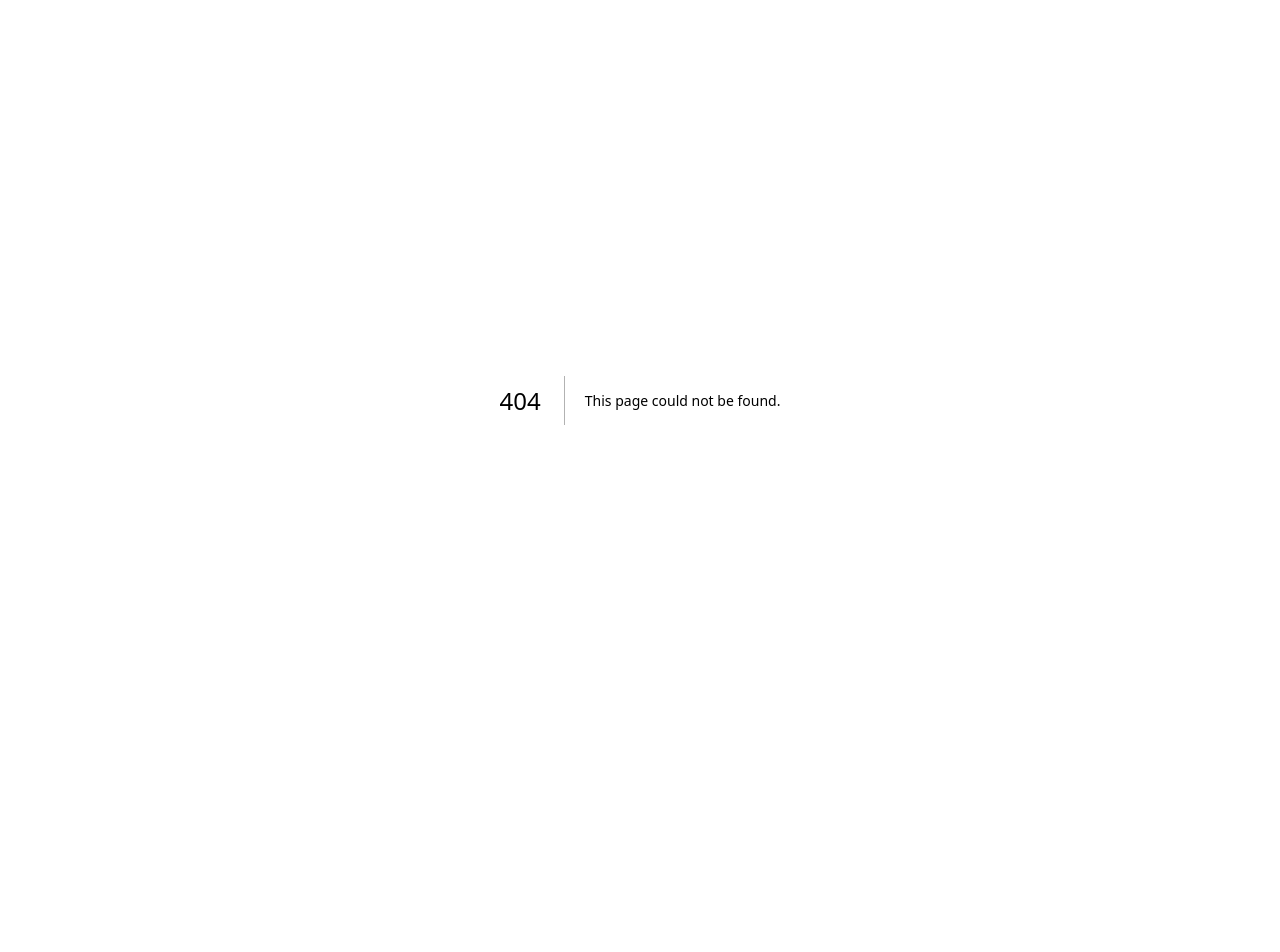
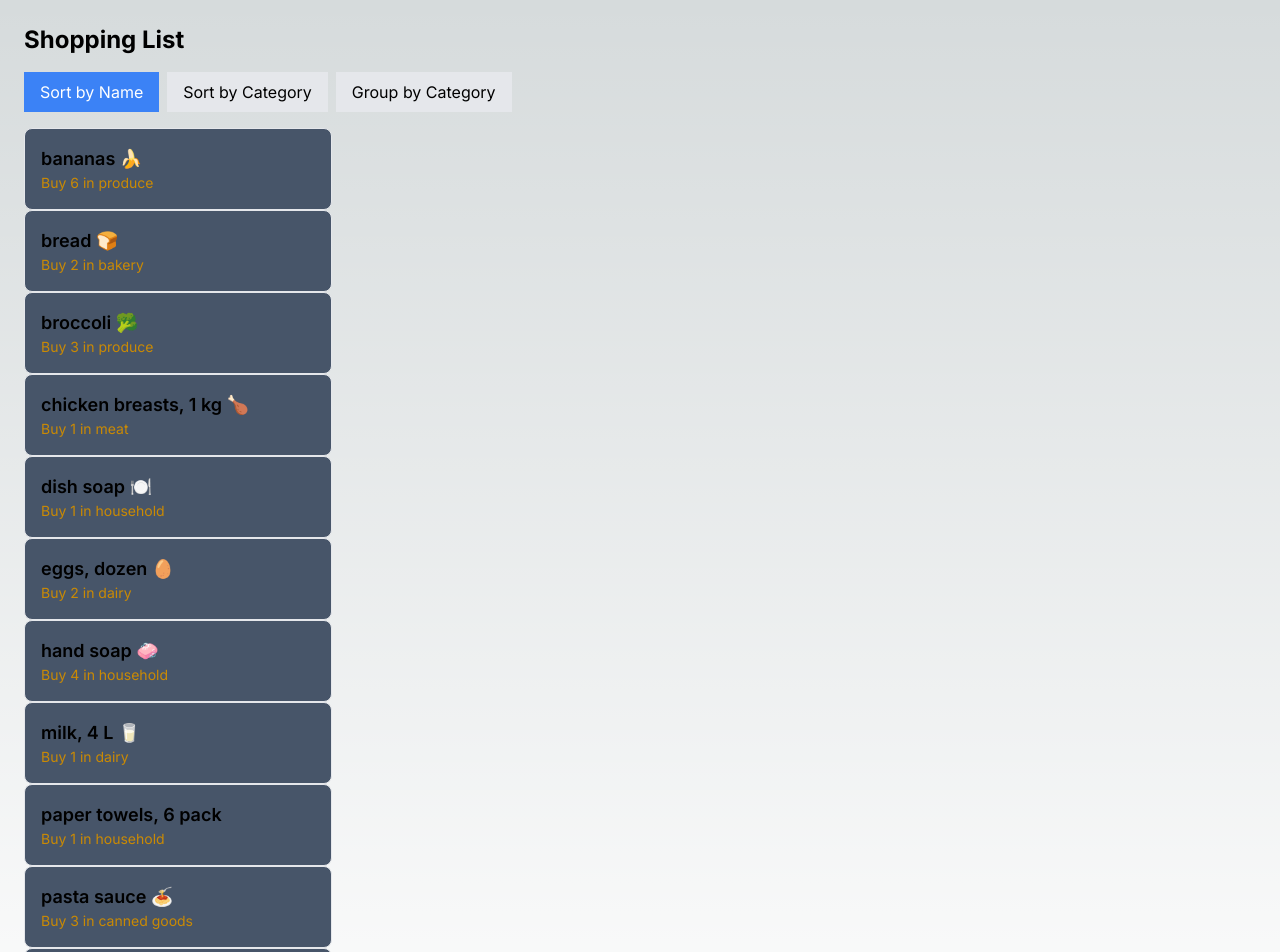
Before and after one commit to chrisboyle3/cprg306-assignments, a Next.js app: page /week-5 in a window 1280 px wide. Before the commit this address had no page. Shown: the top 952 px of the page. Before the commit the page ends 800 px from the top, so only its background shows below. Built offline with nearby package versions, Linux system fonts and the light colour scheme.

Commit message:
week-5 commits

```diff
--- a/app/page.js
+++ b/app/page.js
@@ -6,6 +6,7 @@ export default function Home() {
     const weekTwo = "http://localhost:3000/week-2";
     const weekThree = "http://localhost:3000/week-3";
     const weekFour = "http://localhost:3000/week-4";
+    const weekFive = "http://localhost:3000/week-5";
 
     return (
       <main>
@@ -22,6 +23,9 @@ export default function Home() {
           <div className="text-lg mx-5">
           <Link href={weekFour}>Week-4</Link>
           </div>
+          <div className="text-lg mx-5">
+          <Link href={weekFive}>Week-5</Link>
+          </div>
         </div>
       </main>
     );
--- /dev/null
+++ b/app/week-5/item-list.js
@@ -0,0 +1,78 @@
+import React from 'react';
+import Item from './item';
+import { useState } from 'react';
+import items from './items.json';
+
+const ItemList = () => {
+    const [sortBy, setSortBy] = useState('name');
+
+    const sortedItems = [...items].sort((a, b) => {
+      if (sortBy === 'name') {
+        return a.name.localeCompare(b.name);
+      } else if (sortBy === 'category') {
+        return a.category.localeCompare(b.category);
+      }
+      return 0;
+    });
+
+    const groupByCategory = () => {
+      const grouped = items.reduce((acc, item) => {
+        (acc[item.category] = acc[item.category] || []).push(item);
+        return acc;
+      }, {});
+
+      return Object.keys(grouped).sort().map(category => (
+        <div key={category}>
+          <h2 className="capitalize font-bold mt-4">{category}</h2>
+          <ul>
+            {grouped[category].sort((a, b) => a.name.localeCompare(b.name)).map(item => (
+              <Item
+                key={item.id}
+                name={item.name}
+                quantity={item.quantity}
+                category={item.category}
+              />
+            ))}
+          </ul>
+        </div>
+      ));
+    };
+
+    return (
+      <div>
+        <div className="mb-4">
+          <button
+            onClick={() => setSortBy('name')}
+            className={`px-4 py-2 mr-2 ${sortBy === 'name' ? 'bg-blue-500 text-white' : 'bg-gray-200'}`}>
+            Sort by Name
+          </button>
+          <button
+            onClick={() => setSortBy('category')}
+            className={`px-4 py-2 ${sortBy === 'category' ? 'bg-blue-500 text-white' : 'bg-gray-200'}`}>
+            Sort by Category
+          </button>
+          <button
+            onClick={() => setSortBy('group')}
+            className={`px-4 py-2 ml-2 ${sortBy === 'group' ? 'bg-blue-500 text-white' : 'bg-gray-200'}`}>
+            Group by Category
+          </button>
+        </div>
+        {sortBy === 'group' ? (
+          groupByCategory()
+        ) : (
+          <ul className="list-none p-0">
+            {sortedItems.map(item => (
+              <Item
+                key={item.id}
+                name={item.name}
+                quantity={item.quantity}
+                category={item.category}
+              />
+            ))}
+          </ul>
+        )}
+      </div>
+    );
+  };
+
+export default ItemList;
--- /dev/null
+++ b/app/week-5/item.js
@@ -0,0 +1,15 @@
+import React from 'react';
+
+const Item = ({ name, quantity, category }) => {
+  return (
+    <main className="flex w-1/4 justify-between items-center p-4 border rounded-lg bg-slate-600">
+      <div>
+        <h2 className="text-lg font-semibold">{name}</h2>
+        <p className="text-sm text-yellow-600">Buy {quantity} in {category}</p>
+      </div>
+      <span className="text-lg font-bold"></span>
+    </main>
+  );
+};
+
+export default Item;
--- /dev/null
+++ b/app/week-5/items.json
@@ -0,0 +1,74 @@
+[
+    {
+      "id": "1h2GJKH12gkHG31h1H",
+      "name": "milk, 4 L 🥛",
+      "quantity": 1,
+      "category": "dairy"
+    },
+    {
+      "id": "2KJH3k2j3H1k2J3K1H",
+      "name": "bread 🍞",
+      "quantity": 2,
+      "category": "bakery"
+    },
+    {
+      "id": "3h2KJH3k2j3H1k2J3",
+      "name": "eggs, dozen 🥚",
+      "quantity": 2,
+      "category": "dairy"
+    },
+    {
+      "id": "4k2J3K1H2GJKH12gk",
+      "name": "bananas 🍌",
+      "quantity": 6,
+      "category": "produce"
+    },
+    {
+      "id": "5H1h1H2KJH3k2j3H",
+      "name": "broccoli 🥦",
+      "quantity": 3,
+      "category": "produce"
+    },
+    {
+      "id": "6H1k2J3K1H2GJKH1",
+      "name": "chicken breasts, 1 kg 🍗",
+      "quantity": 1,
+      "category": "meat"
+    },
+    {
+      "id": "7gkHG31h1H2KJH3k",
+      "name": "pasta sauce 🍝",
+      "quantity": 3,
+      "category": "canned goods"
+    },
+    {
+      "id": "8j3H1k2J3K1H2GJK",
+      "name": "spaghetti, 454 g 🍝",
+      "quantity": 2,
+      "category": "dry goods"
+    },
+    {
+      "id": "9H12gkHG31h1H2KJ",
+      "name": "toilet paper, 12 pack 🧻",
+      "quantity": 1,
+      "category": "household"
+    },
+    {
+      "id": "10H3k2j3H1k2J3K1",
+      "name": "paper towels, 6 pack",
+      "quantity": 1,
+      "category": "household"
+    },
+    {
+      "id": "11k2J3K1H2GJKH12",
+      "name": "dish soap 🍽️",
+      "quantity": 1,
+      "category": "household"
+    },
+    {
+      "id": "12GJKH12gkHG31h1",
+      "name": "hand soap 🧼",
+      "quantity": 4,
+      "category": "household"
+    }
+  ]
--- /dev/null
+++ b/app/week-5/page.js
@@ -0,0 +1,15 @@
+'use client';
+
+import React from 'react';
+import ItemList from './item-list';
+
+const Page = () => {
+  return (
+    <main className="p-6  min-h-screen">
+      <h1 className="text-2xl font-bold mb-4">Shopping List</h1>
+      <ItemList />
+    </main>
+  );
+};
+
+export default Page;
```
